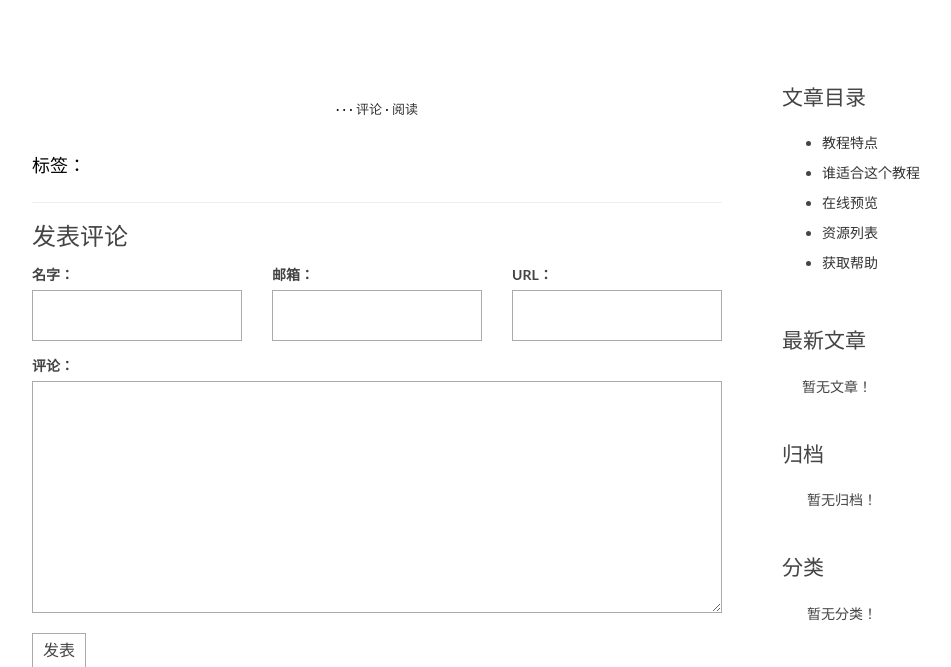
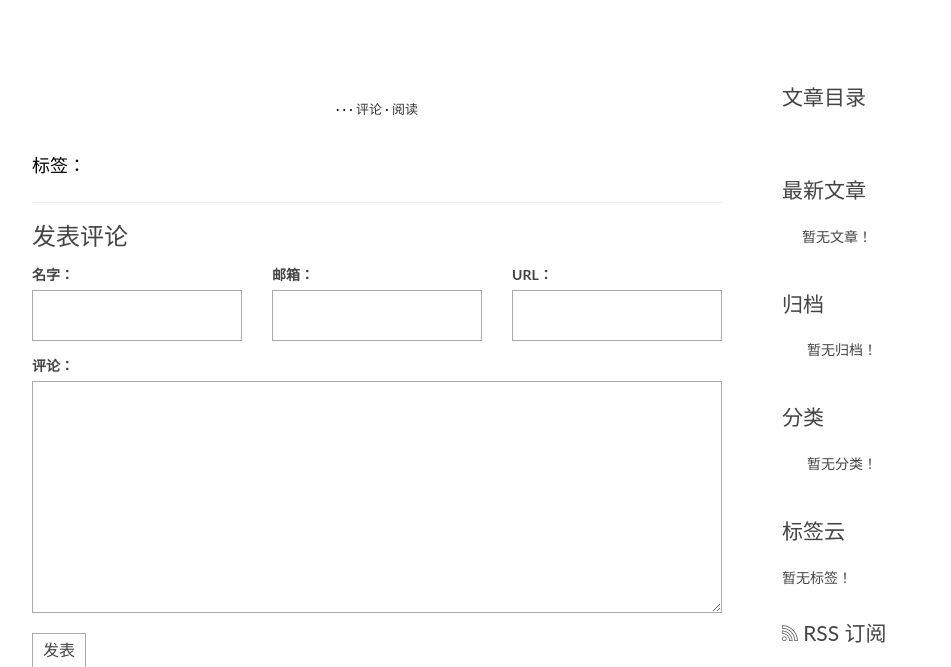
Before and after one commit to ambihan/blogproject, a Django app: template templates/blog/detail.html in a window 1280 px wide. Shown: the part 91-758 px from the top of the page, without its empty margins (68-1019 px from the left). Run offline with Django 3.2, Linux system fonts and the light colour scheme; the template is opened without the code that fills it: values that come from a table or form of the project are taken from there, others are empty; some libraries are stand-ins or nearby versions.

Commit message:
自动生成目录

```diff
--- a/templates/blog/detail.html
+++ b/templates/blog/detail.html
@@ -75,22 +75,6 @@
 {% block toc %}
     <div class="widget widget-content">
         <h3 class="widget-title">文章目录</h3>
-        <ul>
-            <li>
-                <a href="#">教程特点</a>
-            </li>
-            <li>
-                <a href="#">谁适合这个教程</a>
-            </li>
-            <li>
-                <a href="#">在线预览</a>
-            </li>
-            <li>
-                <a href="#">资源列表</a>
-            </li>
-            <li>
-                <a href="#">获取帮助</a>
-            </li>
-        </ul>
+        {{ post.toc|safe }}
     </div>
 {% endblock toc %}
```
Also changed, not shown: blog/views.py (+7 -6 lines).
